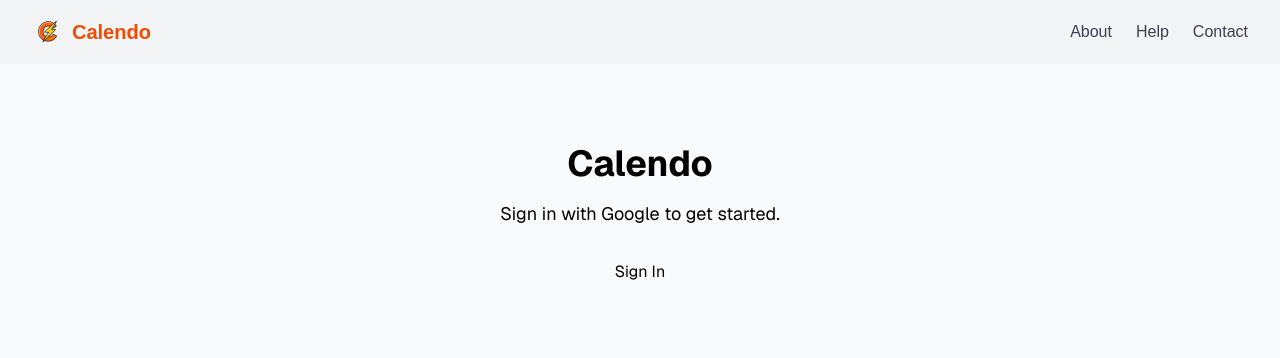
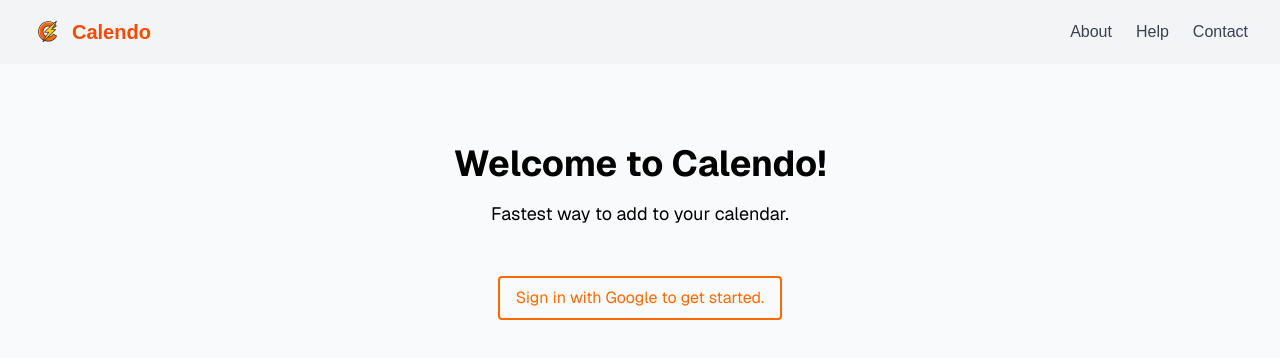
Before and after one commit to lewisjwhitehill/calendo, a Next.js app in the folder src/: page / in a window 1280 px wide. Shown: the top 358 px of the page. Built offline with nearby package versions, Linux system fonts and the light colour scheme.

Commit message:
changed the look of my homepage

```diff
--- a/src/app/page.tsx
+++ b/src/app/page.tsx
@@ -4,13 +4,14 @@ export default function Home() {
   return (
     <div className="flex flex-col items-center justify-start min-h-screen p-8 pt-64 pb-20 gap-8 sm:p-20 font-[family-name:var(--font-geist-sans)]">
       <div className="flex flex-col items-center justify-start gap-4">
-        <h1 className="text-4xl font-bold">Calendo</h1>
-        <p className="text-lg text-center">Sign in with Google to get started.</p>
+        <h1 className="text-4xl font-bold">Welcome to Calendo!</h1>
+        <h2 className="text-lg text-center">Fastest way to add to your calendar.</h2>
+        <p className="text-lg text-center"></p>
       </div>
       <div className="flex flex-col items-center justify-start gap-4">
-        <a href="/api/auth/signin" className="btn btn-primary">
-          Sign In
-        </a>
+      <a href="/api/auth/signin" className="px-4 py-2 border-2 border-orange-500 text-orange-500 rounded hover:bg-orange-50">
+        Sign in with Google to get started.
+      </a>
       </div>
     </div>
   );
```
